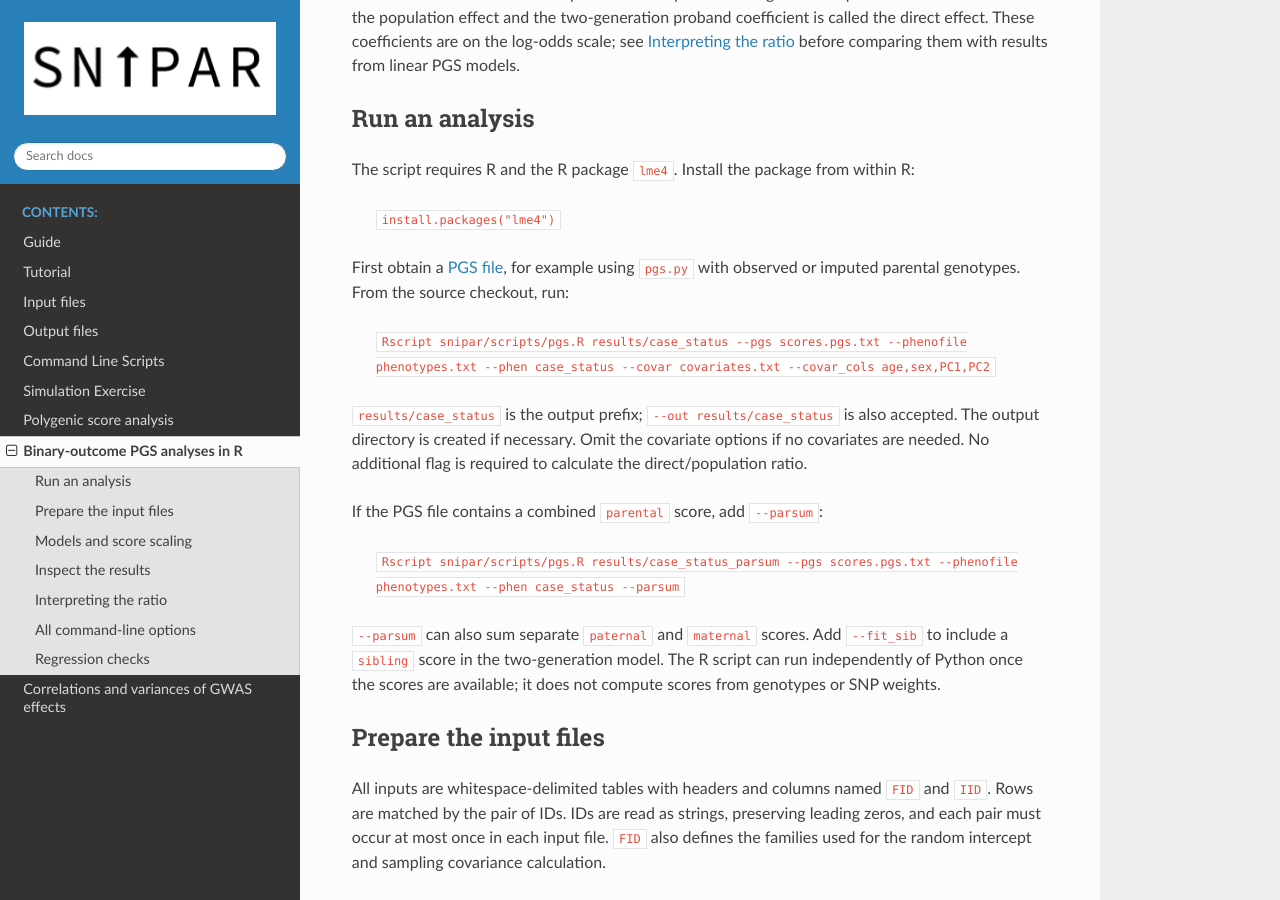
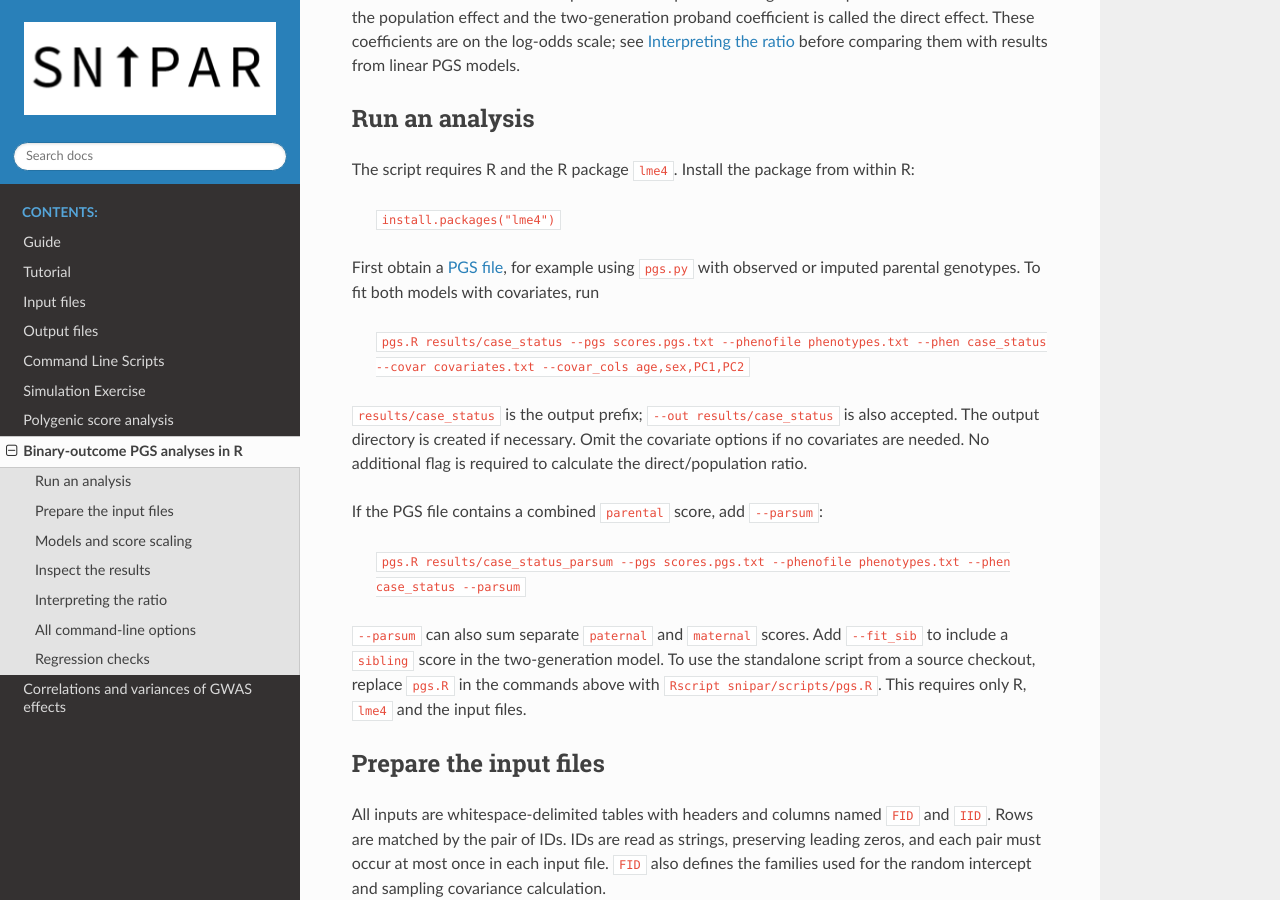
Before and after one commit to AlexTISYoung/snipar, a Sphinx documentation site: the page built from docs/pgs_binary.rst, in a window 1280 px wide and 900 px high, scrolled down 275 px. Built offline with Sphinx 7.4.7 and the Read the Docs theme 3.1.0, drawn with Linux system fonts in a browser that asks for light colours; some of the changed text lies outside the part shown.

Commit message:
Document the installed analysis commands for the package release

```diff
--- a/docs/pgs_binary.rst
+++ b/docs/pgs_binary.rst
@@ -23,9 +23,9 @@ within R:
     ``install.packages("lme4")``
 
 First obtain a :ref:`PGS file <pgs_file>`, for example using ``pgs.py`` with
-observed or imputed parental genotypes. From the source checkout, run:
+observed or imputed parental genotypes. To fit both models with covariates, run
 
-    ``Rscript snipar/scripts/pgs.R results/case_status --pgs scores.pgs.txt --phenofile phenotypes.txt --phen case_status --covar covariates.txt --covar_cols age,sex,PC1,PC2``
+    ``pgs.R results/case_status --pgs scores.pgs.txt --phenofile phenotypes.txt --phen case_status --covar covariates.txt --covar_cols age,sex,PC1,PC2``
 
 ``results/case_status`` is the output prefix; ``--out results/case_status``
 is also accepted. The output directory is created if necessary. Omit the
@@ -34,12 +34,13 @@ to calculate the direct/population ratio.
 
 If the PGS file contains a combined ``parental`` score, add ``--parsum``:
 
-    ``Rscript snipar/scripts/pgs.R results/case_status_parsum --pgs scores.pgs.txt --phenofile phenotypes.txt --phen case_status --parsum``
+    ``pgs.R results/case_status_parsum --pgs scores.pgs.txt --phenofile phenotypes.txt --phen case_status --parsum``
 
 ``--parsum`` can also sum separate ``paternal`` and ``maternal`` scores.
 Add ``--fit_sib`` to include a ``sibling`` score in the two-generation model.
-The R script can run independently of Python once the scores are available;
-it does not compute scores from genotypes or SNP weights.
+To use the standalone script from a source checkout, replace ``pgs.R`` in
+the commands above with ``Rscript snipar/scripts/pgs.R``. This requires
+only R, ``lme4`` and the input files.
 
 .. _binary_pgs_inputs:
 
@@ -216,7 +217,7 @@ family count, boundary indicator and likelihood diagnostics.
 All command-line options
 -------------------------
 
-Run ``Rscript snipar/scripts/pgs.R --help`` for the full usage message.
+Run ``pgs.R --help`` for the full usage message.
 In addition to the required output prefix, ``--pgs`` and ``--phenofile``, the
 available options are ``--phen``, ``--phen_index``, ``--covar``,
 ``--covar_cols``, ``--parsum``, ``--fit_sib``, ``--scale_pgs``,
```
Also changed, not shown: README.md (+9 -15 lines), docs/coherent_correlations.md (+2 -2 lines), docs/pgs_binary.md (+4 -4 lines).
